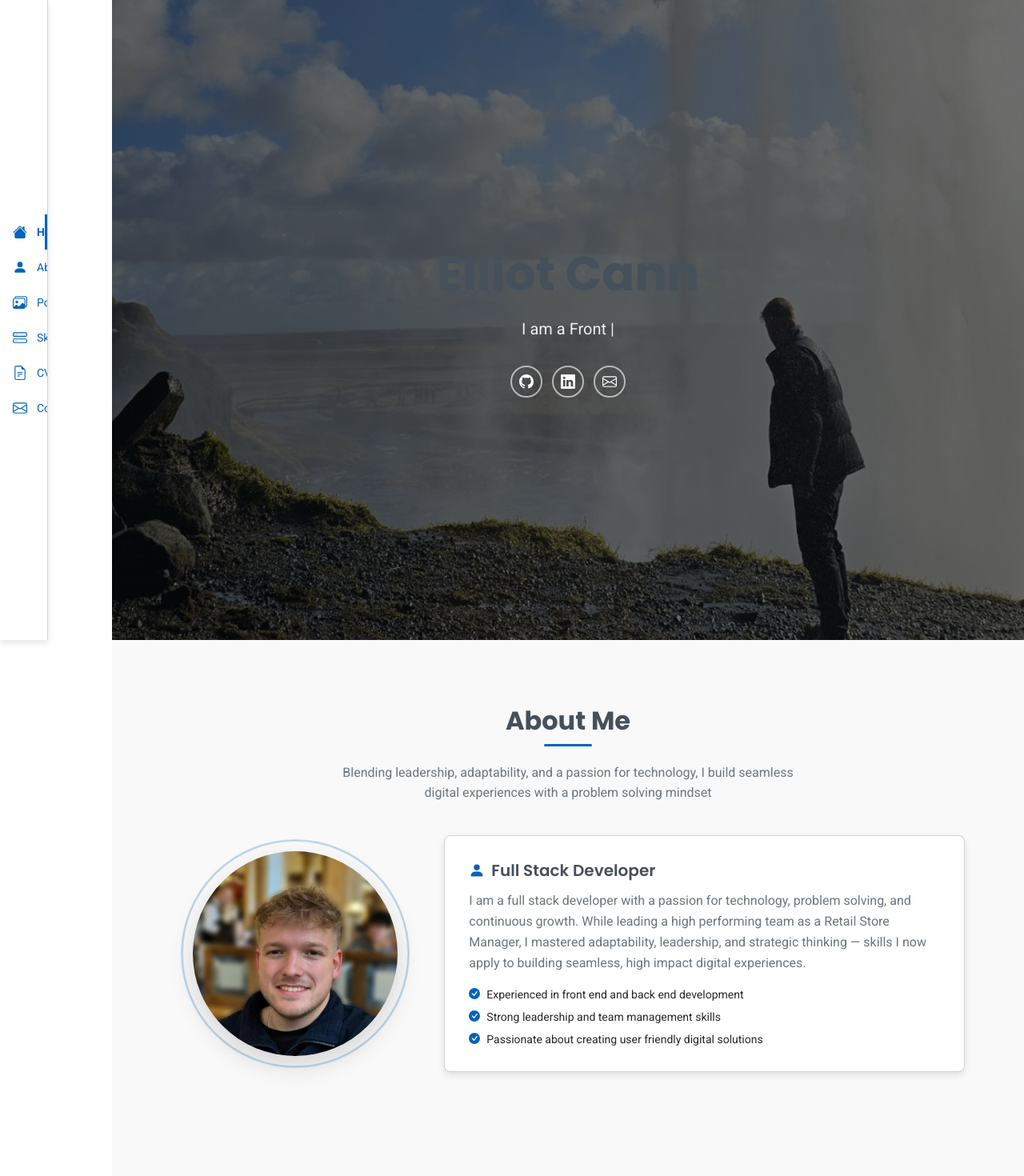
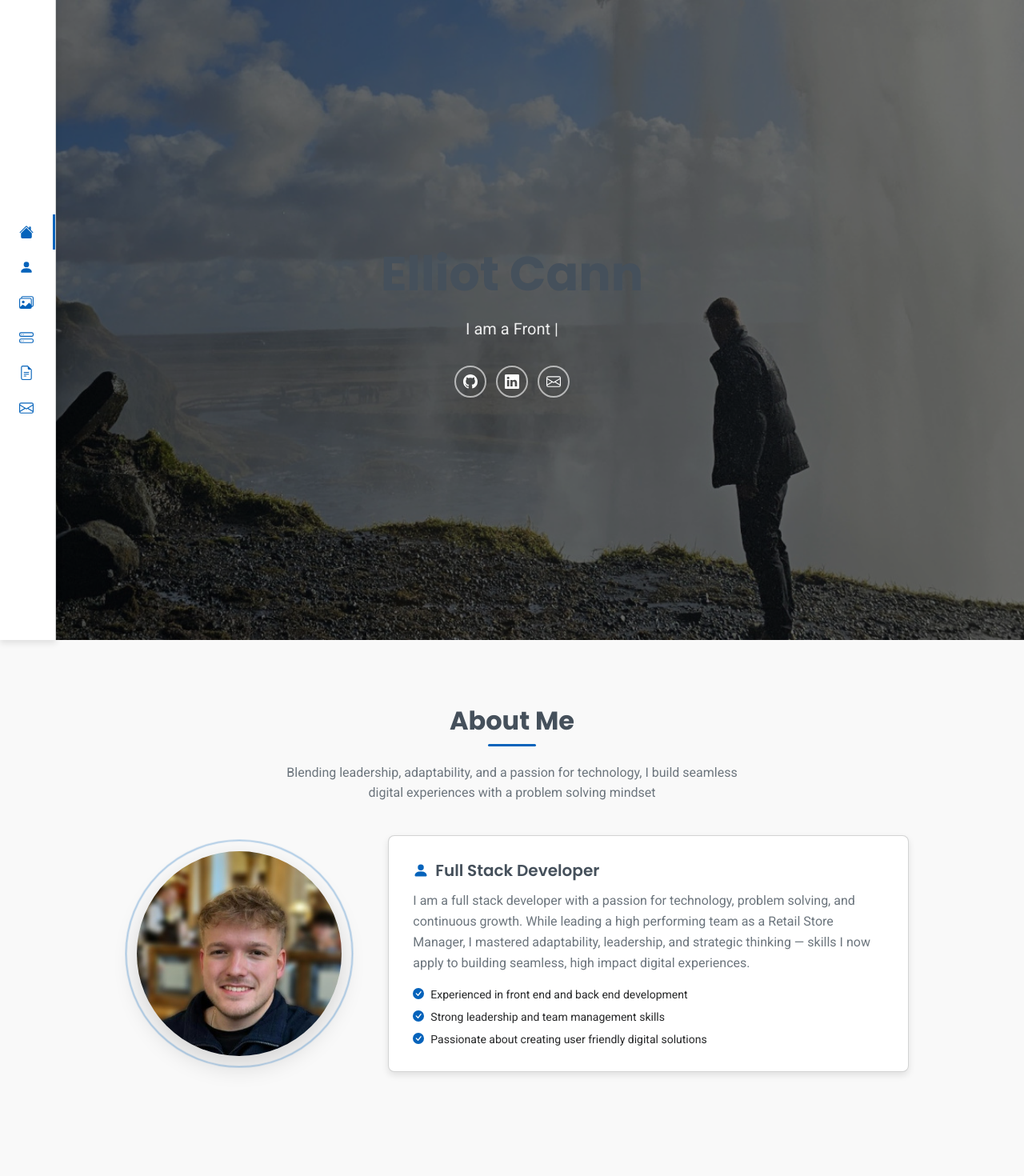
Before and after one commit to elliotcann/portfolio-webiste, a Next.js app: page / in a window 1280 px wide. Shown: the top 1470 px of the page at 80% size. Built offline with nearby package versions, Linux system fonts and the light colour scheme.

Commit message:
Update sidebar width and padding for improved layout consistency

```diff
--- a/app/components/layout/Sidebar.tsx
+++ b/app/components/layout/Sidebar.tsx
@@ -90,7 +90,7 @@ export default function Sidebar() {
           "bg-white border-r border-[var(--color-border)]",
           "shadow-[var(--shadow-sm)]",
           // Width: collapsed icon-only on desktop, expands on hover
-          "w-[60px] hover:w-[var(--width-sidebar)]",
+          "w-[70px] hover:w-[var(--width-sidebar)]",
           "transition-[width] duration-300 overflow-hidden",
           // Mobile: full-width drawer
           "xl:translate-x-0",
@@ -114,7 +114,7 @@ export default function Sidebar() {
                       handleNavClick(href);
                     }}
                     className={[
-                      "flex items-center gap-3 px-4 py-3 whitespace-nowrap",
+                      "flex items-center gap-8 px-6 py-3 whitespace-nowrap",
                       "transition-colors duration-200",
                       isActive
                         ? "text-[var(--color-primary)] font-semibold border-r-[3px] border-[var(--color-primary)]"
--- a/app/globals.css
+++ b/app/globals.css
@@ -97,14 +97,6 @@ body {
   color: var(--color-text);
   background-color: #ffffff;
   line-height: 1.6;
-  /* Offset for fixed sidebar on desktop */
-  padding-left: var(--width-sidebar);
-}
-
-@media (max-width: 1199px) {
-  body {
-    padding-left: 0;
-  }
 }
 
 h1, h2, h3, h4, h5, h6 {
```
